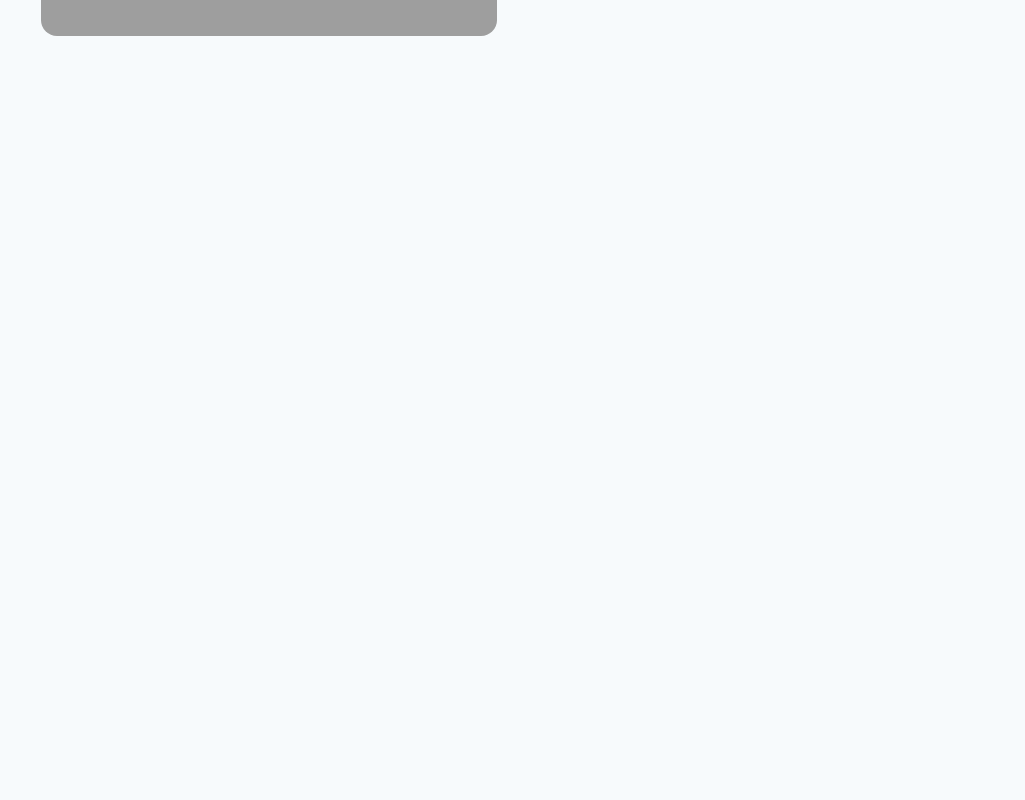
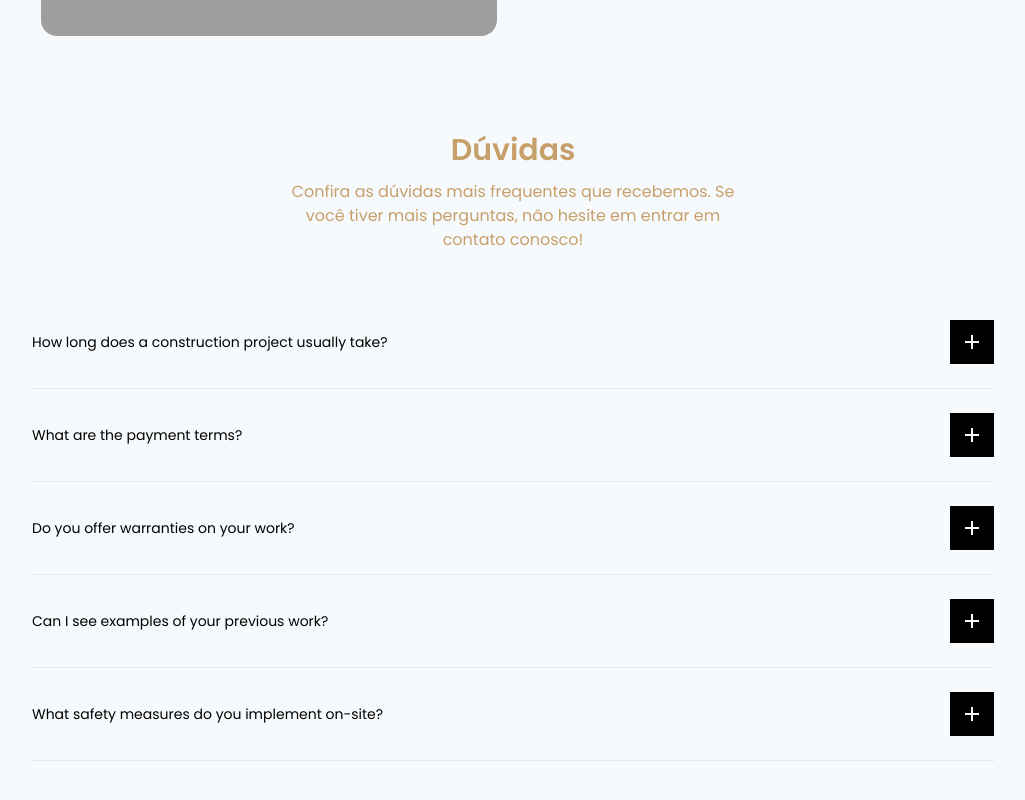
Before and after one commit to BragaHigor/border-collie-puppies, a Next.js app: page / in a window 1280 px wide. Shown: the part 2633-3433 px from the top of the page, without its empty margins (127-1152 px from the left). Before the commit the page ends 2765 px from the top, so only its background shows below. Built offline with nearby package versions, Linux system fonts and the light colour scheme; grey boxes are pictures that could not be loaded.

Commit message:
feat: creation faq components and mock and context adjustment

```diff
--- a/src/app/page.tsx
+++ b/src/app/page.tsx
@@ -1,4 +1,5 @@
 import { AboutSection } from "@/components/sections/About/About";
+import { FaqSection } from "@/components/sections/Faq/Faq";
 import { Hero } from "@/components/sections/Hero/Hero";
 import { ParentsSection } from "@/components/sections/Parents/Parents";
 import { UpcomingSection } from "@/components/sections/Upcoming/Upcoming";
@@ -17,6 +18,9 @@ export default function Home() {
             <section>
                <AboutSection />
             </section>
+            <section>
+               <FaqSection />
+            </section>
          </main>
       </>
    );
--- /dev/null
+++ b/src/components/sections/Faq/Faq.tsx
@@ -0,0 +1,63 @@
+"use client";
+
+import { JSX, useContext } from "react";
+import "swiper/css";
+import "swiper/css/pagination";
+import { motion } from "framer-motion";
+import { FaqItem } from "./FaqItem";
+import { fadeIn } from "@/utils/functions/variants";
+import { PuppiesContext } from "@/contexts/context";
+
+const faqItemVariants = {
+   hidden: { opacity: 0, y: 30 },
+   visible: (index: number) => ({
+      opacity: 1,
+      y: 0,
+      transition: { delay: index * 0.1, duration: 0.3 },
+   }),
+};
+
+export function FaqSection(): JSX.Element {
+   const { faqItems } = useContext(PuppiesContext);
+
+   return (
+      <section className="mb-12">
+         <div className="container mx-auto">
+            <motion.div
+               variants={fadeIn({ direction: "up", delay: 0.2 })}
+               initial="hidden"
+               whileInView="show"
+               viewport={{ once: false, amount: 0.2 }}
+               className="text-center max-w-[540px] mx-auto xl:mb-20"
+            >
+               <h2 className="h2 mb-3">Dúvidas</h2>
+               <p className="mb-11 max-w-[480px] mx-auto">
+                  Confira as dúvidas mais frequentes que recebemos. Se você
+                  tiver mais perguntas, não hesite em entrar em contato conosco!
+               </p>
+            </motion.div>
+            <div>
+               <ul className="w-full flex flex-col">
+                  {faqItems.map((item, index) => {
+                     return (
+                        <motion.li
+                           key={index}
+                           variants={faqItemVariants}
+                           initial="hidden"
+                           whileInView="visible"
+                           viewport={{ once: false, amount: 0.2 }}
+                           custom={index}
+                        >
+                           <FaqItem
+                              title={item.title}
+                              description={item.description}
+                           />
+                        </motion.li>
+                     );
+                  })}
+               </ul>
+            </div>
+         </div>
+      </section>
+   );
+}
--- /dev/null
+++ b/src/components/sections/Faq/FaqItem.tsx
@@ -0,0 +1,51 @@
+"use client";
+
+import React, { useState } from "react";
+import { RiSubtractFill, RiAddFill } from "react-icons/ri";
+
+interface FaqItemProps {
+   title: string;
+   description: string;
+}
+
+export function FaqItem({ title, description }: FaqItemProps) {
+   const [isOpen, setIsOpen] = useState(false);
+   return (
+      <div className="w-full border-b">
+         <div className="flex items-center justify-between py-6">
+            <h4 className="h4 max-w-[300px] sm:max-w-md md:max-w-max">
+               {title}
+            </h4>
+            <button
+               className="w-[44px] h-[44px] bg-accent flex items-center justify-center"
+               onClick={() => setIsOpen(!isOpen)}
+            >
+               {isOpen ? (
+                  <RiSubtractFill
+                     className={`text-primary text-2xl transition-opacity duration-700 ${
+                        isOpen ? "opacity-100" : "opacity-0"
+                     }`}
+                  />
+               ) : (
+                  <RiAddFill
+                     className={`text-primary text-2xl transition-opacity duration-700 ${
+                        isOpen ? "opacity-0" : "opacity-100"
+                     }`}
+                  />
+               )}
+            </button>
+         </div>
+         <div
+            className={`${
+               isOpen
+                  ? "max-h[200px] opacity-100 transition-all duration-500 ease-in-out"
+                  : "max-h-0 opacity-0 transition-all duration-300 ease-in-out overflow-hidden"
+            }`}
+         >
+            <p className="pb-8 flex items-center max-w-[860px]">
+               {description}
+            </p>
+         </div>
+      </div>
+   );
+}
--- a/src/contexts/context.tsx
+++ b/src/contexts/context.tsx
@@ -1,53 +1,37 @@
 "use client";
 
-import {
-   createContext,
-   useEffect,
-   useState,
-   useMemo,
-   useCallback,
-} from "react";
+import { createContext, useState, useMemo, useCallback } from "react";
 import {
    Puppy,
    PuppiesContextValue,
    PuppiesProviderProps,
    Filters,
    Parent,
+   FaqItem,
 } from "@/types";
-import mockData from "@/utils/mock/db.json";
+import mockPuppies from "@/utils/mock/puppies-mock.json";
+import mockParents from "@/utils/mock/parents-mock.json";
+import mockFaq from "@/utils/mock/faq-mock.json";
 
 export const PuppiesContext = createContext<PuppiesContextValue>(
    {} as PuppiesContextValue
 );
 
 export function PuppiesProvider({ children }: PuppiesProviderProps) {
-   const [puppies, setPuppies] = useState<Puppy[]>([]);
-   const [parents, setParents] = useState<Parent[]>([]);
-   const [isLoading, setIsLoading] = useState<boolean>(true);
-   const [error, setError] = useState<string | null>(null);
-   const [showPuppiesList, setShowPuppiesList] = useState<boolean>(false);
+   const [puppies] = useState<Puppy[]>(() => mockPuppies.puppies as Puppy[]);
+   const [parents] = useState<Parent[]>(() => mockParents.parents as Parent[]);
+   const [faqItems] = useState<FaqItem[]>(() => mockFaq.faqItems as FaqItem[]);
 
-   const [selectedSex, setSelectedSex] = useState<string>("");
-   const [selectedColor, setSelectedColor] = useState<string>("");
+   const isLoading = false;
+   const error: string | null = null;
 
+   const [showPuppiesList, setShowPuppiesList] = useState(false);
+   const [selectedSex, setSelectedSex] = useState("");
+   const [selectedColor, setSelectedColor] = useState("");
    const [appliedFilters, setAppliedFilters] = useState<Filters>({
       selectedSex: "",
       selectedColor: "",
    });
-
-   useEffect(() => {
-      setIsLoading(true);
-      try {
-         setPuppies(mockData.puppies as Puppy[]);
-         setParents(mockData.parents as Parent[]);
-         setError(null);
-         // eslint-disable-next-line @typescript-eslint/no-unused-vars
-      } catch (err) {
-         setError("Erro ao carregar dados do mock");
-      } finally {
-         setIsLoading(false);
-      }
-   }, []);
 
    const filteredPuppies = useMemo(() => {
       const sexFilter = (appliedFilters.selectedSex ?? "").toLowerCase().trim();
@@ -71,13 +55,11 @@ export function PuppiesProvider({ children }: PuppiesProviderProps) {
    }, [appliedFilters.selectedColor, appliedFilters.selectedSex, puppies]);
 
    const handleSubmit = useCallback(() => {
-      setIsLoading(true);
       setShowPuppiesList(true);
       setAppliedFilters({
          selectedSex,
          selectedColor,
       });
-      setIsLoading(false);
    }, [selectedSex, selectedColor]);
 
    const handleClearSearch = useCallback(() => {
@@ -102,6 +84,7 @@ export function PuppiesProvider({ children }: PuppiesProviderProps) {
       () => ({
          puppies,
          parents,
+         faqItems,
          filteredPuppies,
          isLoading,
          error,
@@ -117,6 +100,7 @@ export function PuppiesProvider({ children }: PuppiesProviderProps) {
       [
          puppies,
          parents,
+         faqItems,
          filteredPuppies,
          isLoading,
          error,
--- a/src/types/index.ts
+++ b/src/types/index.ts
@@ -30,6 +30,7 @@ export interface PuppiesContextValue {
    selectedColor: string;
    setSelectedColor: Dispatch<SetStateAction<string>>;
    filterBySex: (sex: string) => Puppy[];
+   faqItems: FaqItem[];
 }
 
 export interface PuppiesProviderProps {
@@ -48,3 +49,8 @@ export interface Parent {
    color: string;
    images: { src: string; alt: string }[];
 }
+
+export interface FaqItem {
+   title: string;
+   description: string;
+}
--- /dev/null
+++ b/src/utils/mock/faq-mock.json
@@ -0,0 +1,24 @@
+{
+    "faqItems": [
+        {
+            "title": "How long does a construction project usually take?",
+            "description": "Timelines vary based on project size and complexity."
+        },
+        {
+            "title": "What are the payment terms?",
+            "description": "Payment terms are typically outlined in the contract."
+        },
+        {
+            "title": "Do you offer warranties on your work?",
+            "description": "Yes, we provide warranties for our construction services."
+        },
+        {
+            "title": "Can I see examples of your previous work?",
+            "description": "Absolutely, we have a portfolio available for review."
+        },
+        {
+            "title": "What safety measures do you implement on-site?",
+            "description": "We follow strict safety protocols to ensure a safe working environment."
+        }
+    ]
+}
--- /dev/null
+++ b/src/utils/mock/parents-mock.json
@@ -0,0 +1,44 @@
+{
+    "parents": [
+        {
+            "id": "p1",
+            "name": "Lupin",
+            "role": "Pai",
+            "color": "Preto e Branco",
+            "images": [
+                {
+                    "src": "/assets/parents/pai-preto-branco.png",
+                    "alt": "Lupin 1"
+                },
+                {
+                    "src": "/assets/parents/pai-preto-branco.png",
+                    "alt": "Lupin 2"
+                },
+                {
+                    "src": "/assets/parents/pai-preto-branco.png",
+                    "alt": "Lupin 3"
+                }
+            ]
+        },
+        {
+            "id": "p2",
+            "name": "Luna",
+            "role": "Mãe",
+            "color": "Red Merle",
+            "images": [
+                {
+                    "src": "/assets/parents/mae-red-merle.png",
+                    "alt": "Luna 1"
+                },
+                {
+                    "src": "/assets/parents/mae-red-merle.png",
+                    "alt": "Luna 2"
+                },
+                {
+                    "src": "/assets/parents/mae-red-merle.png",
+                    "alt": "Luna 3"
+                }
+            ]
+        }
+    ]
+}
--- a/src/utils/mock/db.json
+++ b/src/utils/mock/puppies-mock.json
@@ -1,46 +1,4 @@
 {
-  "parents": [
-    {
-      "id": "p1",
-      "name": "Lupin",
-      "role": "Pai",
-      "color": "Preto e Branco",
-      "images": [
-        {
-          "src": "/assets/parents/pai-preto-branco.png",
-          "alt": "Lupin 1"
-        },
-        {
-          "src": "/assets/parents/pai-preto-branco.png",
-          "alt": "Lupin 2"
-        },
-        {
-          "src": "/assets/parents/pai-preto-branco.png",
-          "alt": "Lupin 3"
-        }
-      ]
-    },
-    {
-      "id": "p2",
-      "name": "Luna",
-      "role": "Mãe",
-      "color": "Red Merle",
-      "images": [
-        {
-          "src": "/assets/parents/mae-red-merle.png",
-          "alt": "Luna 1"
-        },
-        {
-          "src": "/assets/parents/mae-red-merle.png",
-          "alt": "Luna 2"
-        },
-        {
-          "src": "/assets/parents/mae-red-merle.png",
-          "alt": "Luna 3"
-        }
-      ]
-    }
-  ],
   "puppies": [
     {
       "id": "1",
```
